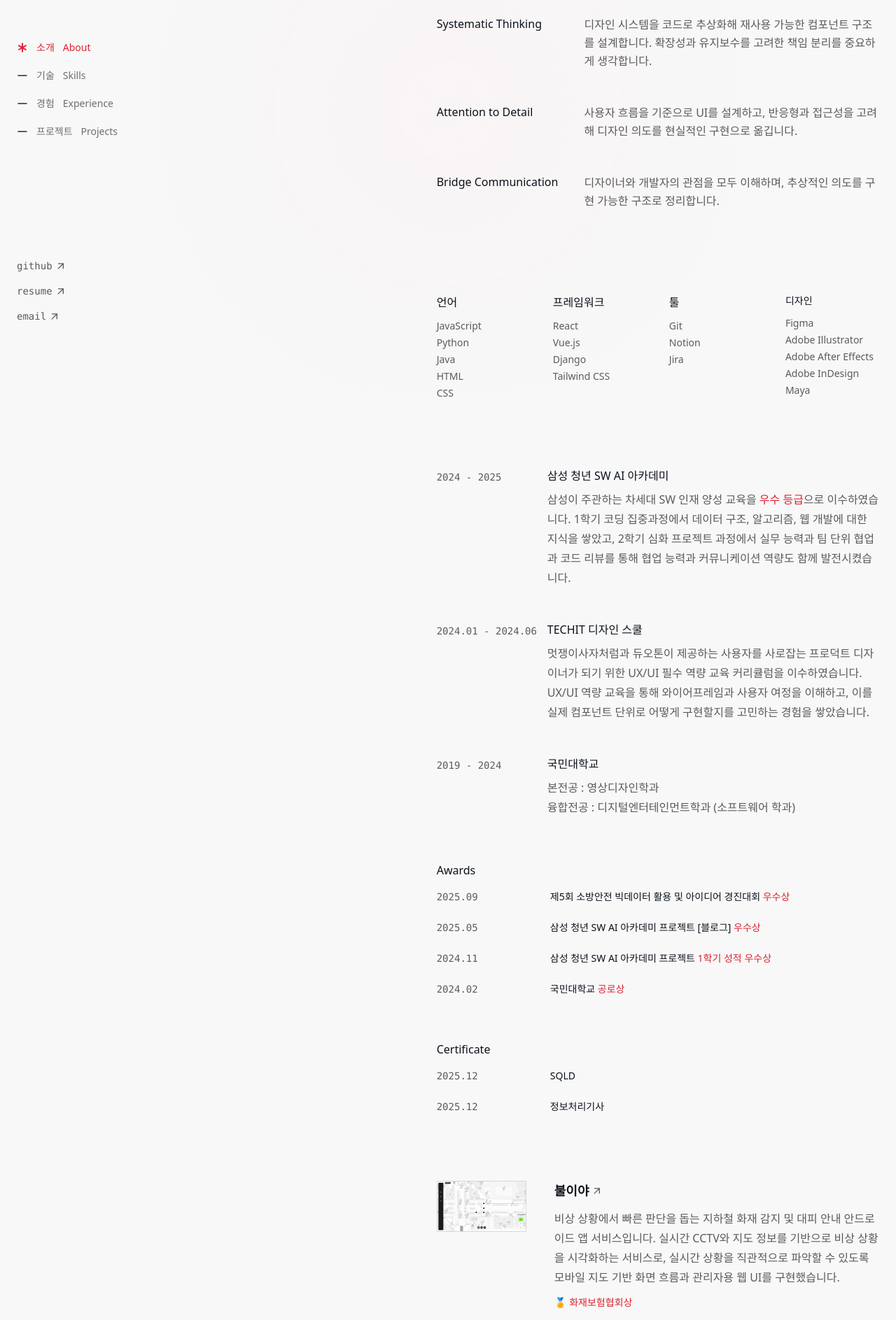
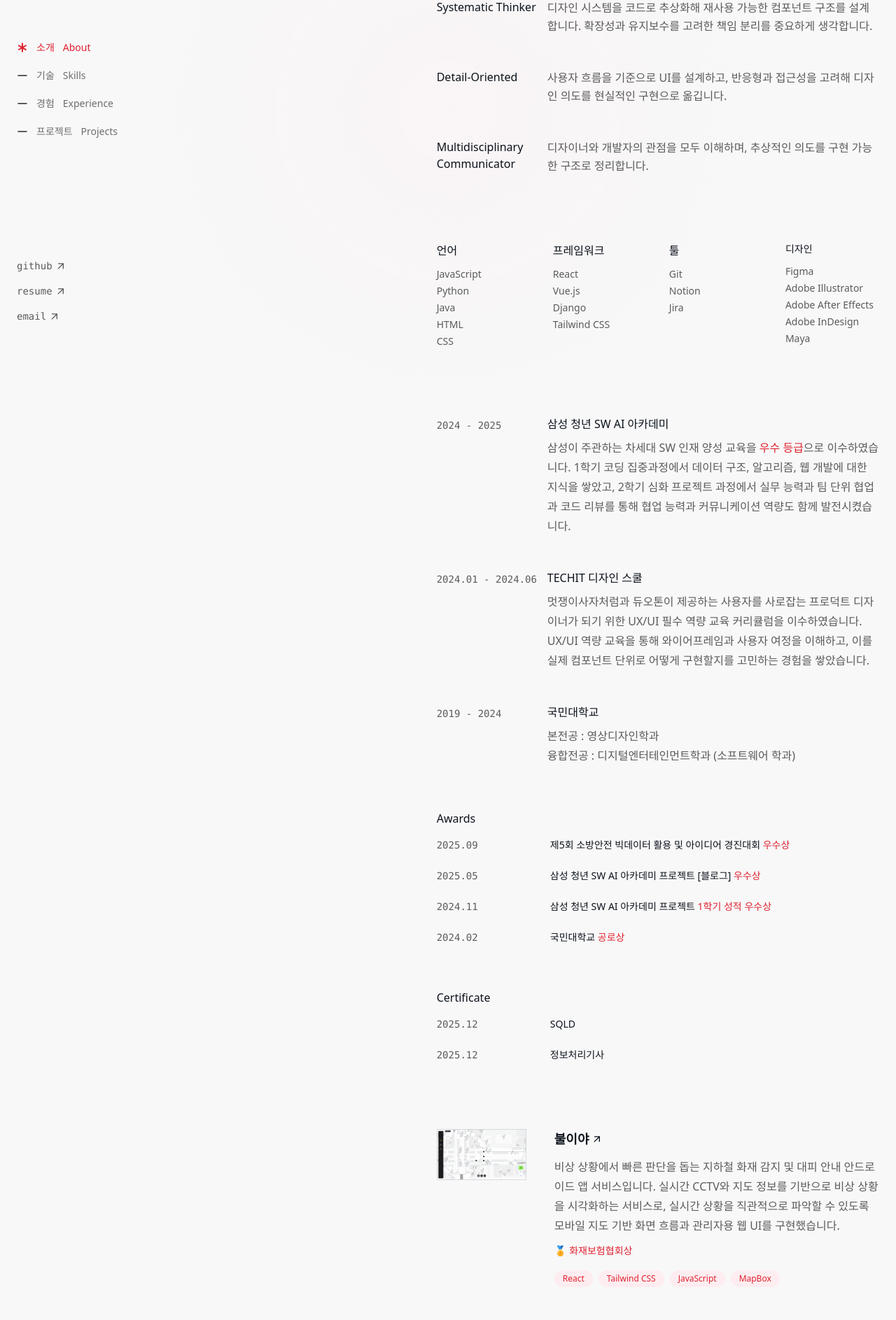
Before and after one commit to amazingchawon/portfolio, a React (Vite) app: page / in a window 1280 px wide. Shown: the part 242-2129 px from the top of the page at 70% size. Built offline with nearby package versions, Linux system fonts and the light colour scheme.

Commit message:
feat: add interactive hover focus for list items

```diff
--- a/src/App.tsx
+++ b/src/App.tsx
@@ -33,7 +33,7 @@ export default function App() {
   }, [])
 
   return (
-    <div className="relative min-h-dvh bg-bg text-text">
+    <div className="relative min-h-dvh bg-bg text-text cursor-default">
       {/* spotlight overlay (클릭/스크롤 방해 X) */}
       <div
         className="pointer-events-none fixed inset-0 z-10"
--- a/src/index.css
+++ b/src/index.css
@@ -1,5 +1,7 @@
 @import './styles/tokens.css';
 @import './styles/navmark.css';
+@import './styles/components.css';
+
 @import '@fontsource/pretendard/100.css';
 @import '@fontsource/pretendard/200.css';
 @import '@fontsource/pretendard/300.css';
--- a/src/sections/About.tsx
+++ b/src/sections/About.tsx
@@ -1,11 +1,12 @@
 export default function About() {
   return (
     <div className="space-y-4 font-light">
-      <h2 className="lg:hidden text-xl font-semibold text-text pb-4">소개</h2>
-      <div className="text-muted space-y-2 font-light">
+      <h2 className="pb-4 text-xl font-semibold text-text lg:hidden">소개</h2>
+
+      <div className="space-y-2 font-light text-muted">
         <p>
-          <span className="text-primary font-normal">디자인의 감각</span>에
-          <span className="text-primary font-normal"> 개발의 논리</span>를 더해,
+          <span className="font-normal text-primary">디자인의 감각</span>에
+          <span className="font-normal text-primary"> 개발의 논리</span>를 더해,
           사용자 경험을 구현합니다.
         </p>
 
@@ -17,38 +18,46 @@ export default function About() {
         </p>
       </div>
 
-      <div className="mt-10">
-        <div className="flex flex-col py-6 lg:flex-row lg:items-start group">
-          <h3 className="w-full text-md font-medium text-text lg:w-1/3 group-hover:text-primary transition-colors">
-            Systematic Thinking
+      {/* list focus + hover highlight */}
+      <ul className="interactive-list mt-10 space-y-12">
+        <li className="interactive-list-item group flex flex-col lg:grid lg:grid-cols-8 lg:items-start">
+          {/* background layer */}
+          <div aria-hidden className="interactive-list-item-bg" />
+
+          <h3 className="relative z-10 w-full text-md font-medium text-text transition-colors duration-200 lg:col-span-2 group-hover:text-primary">
+            Systematic Thinker
           </h3>
-          <p className="mt-2 w-full leading-relaxed text-muted lg:mt-0 lg:w-2/3">
+          <p className="relative z-10 mt-2 w-full leading-relaxed text-muted lg:mt-0 lg:col-span-6">
             디자인 시스템을 코드로 추상화해 재사용 가능한 컴포넌트 구조를
             설계합니다. 확장성과 유지보수를 고려한 책임 분리를 중요하게
             생각합니다.
           </p>
-        </div>
+        </li>
 
-        <div className="flex flex-col py-6 lg:flex-row lg:items-start group">
-          <h3 className="w-full text-md font-medium text-text lg:w-1/3 group-hover:text-primary transition-colors">
-            Attention to Detail
+        <li className="interactive-list-item group flex flex-col lg:grid lg:grid-cols-8 lg:items-start">
+          <div aria-hidden className="interactive-list-item-bg" />
+
+          <h3 className="relative z-10 w-full text-md font-medium text-text transition-colors duration-200 lg:col-span-2 group-hover:text-primary">
+            Detail-Oriented
           </h3>
-          <p className="mt-2 w-full leading-relaxed text-muted lg:mt-0 lg:w-2/3">
+          <p className="relative z-10 mt-2 w-full leading-relaxed text-muted lg:mt-0 lg:col-span-6">
             사용자 흐름을 기준으로 UI를 설계하고, 반응형과 접근성을 고려해
             디자인 의도를 현실적인 구현으로 옮깁니다.
           </p>
-        </div>
+        </li>
 
-        <div className="flex flex-col py-6 lg:flex-row lg:items-start group">
-          <h3 className="w-full text-md font-medium text-text lg:w-1/3 group-hover:text-primary transition-colors">
-            Bridge Communication
+        <li className="interactive-list-item group flex flex-col lg:grid lg:grid-cols-8 lg:items-start">
+          <div aria-hidden className="interactive-list-item-bg" />
+
+          <h3 className="relative z-10 w-full text-md font-medium text-text transition-colors duration-200 lg:col-span-2 group-hover:text-primary">
+            Multidisciplinary Communicator
           </h3>
-          <p className="mt-2 w-full leading-relaxed text-muted lg:mt-0 lg:w-2/3">
+          <p className="relative z-10 mt-2 w-full leading-relaxed text-muted lg:mt-0 lg:col-span-6">
             디자이너와 개발자의 관점을 모두 이해하며, 추상적인 의도를 구현
             가능한 구조로 정리합니다.
           </p>
-        </div>
-      </div>
+        </li>
+      </ul>
     </div>
   )
 }
--- a/src/sections/Experience.tsx
+++ b/src/sections/Experience.tsx
@@ -94,20 +94,22 @@ const CERTIFICATES: RecordItem[] = [
 
 export default function Experiences() {
   return (
-    <div className="space-y-4">
+    <div className=" space-y-6">
       <h2 className="lg:hidden text-xl font-semibold text-text pb-4">경험</h2>
 
-      <div className="space-y-12">
+      <ul className="interactive-list space-y-12">
         {EXPERIENCES.map((exp) => (
-          <div
+          <li
             key={`${exp.period}-${exp.title}`}
-            className="md:grid md:grid-cols-8"
+            className="interactive-list-item md:grid md:grid-cols-8"
           >
-            <p className="text-sm font-mono text-muted md:col-span-2 md:mt-1 md:self-start">
+            <div aria-hidden className="interactive-list-item-bg" />
+
+            <p className="relative z-10 text-sm font-mono text-muted md:col-span-2 md:mt-1 md:self-start">
               {exp.period}
             </p>
 
-            <div className="mt-3 md:mt-0 md:col-span-6">
+            <div className="relative z-10 mt-3 md:mt-0 md:col-span-6">
               <h3 className="text-md font-medium text-text">{exp.title}</h3>
 
               {exp.description.length > 0 && (
@@ -116,9 +118,9 @@ export default function Experiences() {
                 </div>
               )}
             </div>
-          </div>
+          </li>
         ))}
-      </div>
+      </ul>
 
       {/* Awards */}
       <RecordSection title="Awards" items={AWARDS} />
--- a/src/sections/Projects.tsx
+++ b/src/sections/Projects.tsx
@@ -60,15 +60,36 @@ const PROJECTS: Project[] = [
 
 export default function Projects() {
   return (
-    <div className="space-y-4">
-      <h2 className="lg:hidden text-xl font-semibold text-text pb-4">
+    <section className="space-y-4" aria-labelledby="projects-title">
+      <h2
+        id="projects-title"
+        className="pb-4 text-xl font-semibold text-text lg:hidden"
+      >
         프로젝트
       </h2>
 
-      <div className="space-y-12">
+      {/* list scope: hover 시 흐림/강조 */}
+      <ul className="interactive-list space-y-12">
         {PROJECTS.map((p) => (
-          <article key={p.title} className="md:grid md:grid-cols-8 md:gap-10">
-            <div className="md:col-span-2">
+          <li
+            key={p.title}
+            className="interactive-list-item group md:grid md:grid-cols-8 md:gap-10 cursor-pointer"
+          >
+            {p.href ? (
+              <a
+                href={p.href}
+                target="_blank"
+                rel="noreferrer"
+                aria-label={`${p.title} 프로젝트 열기`}
+                className="absolute inset-0 z-10"
+              />
+            ) : null}
+
+            {/* background layer (hover 시 등장) */}
+            <div aria-hidden className="interactive-list-item-bg" />
+
+            {/* content layer */}
+            <div className="relative z-10 md:col-span-2">
               <img
                 src={p.imageSrc}
                 alt={p.imageAlt}
@@ -77,49 +98,43 @@ export default function Projects() {
               />
             </div>
 
-            <div className="mt-4 md:mt-0 md:col-span-6">
+            <article className="relative z-10 mt-4 md:col-span-6 md:mt-0">
               {/* title + external link */}
-              <div className="group flex gap-1">
-                <h3 className="text-lg font-semibold text-text cursor-pointer">
+              <div className="flex items-center gap-1">
+                <h3 className="text-lg font-semibold text-text group-hover:text-primary">
                   {p.title}
                 </h3>
 
-                {p.href ? (
-                  <a
-                    className="inline-flex items-center gap-1 text-sm text-muted hover:text-text"
-                    href={p.href}
-                    target="_blank"
-                    rel="noreferrer"
-                    aria-label={`${p.title} 링크 열기`}
-                  >
-                    <ExternalLinkIcon className="h-4 w-4 translate-y-px transition-transform duration-200 ease-out group-hover:-translate-y-0.5 group-hover:translate-x-0.5" />
-                  </a>
-                ) : null}
+                <ExternalLinkIcon className="h-4 w-4 translate-y-px transition-transform duration-200 ease-out group-hover:-translate-y-1 group-hover:translate-x-1 group-hover:text-primary" />
               </div>
 
               {/* description */}
-              <div className="mt-3 space-y-2 text-muted font-light text-base/7">
+              <p className="mt-3 text-base/7 font-light text-muted">
                 {p.description}
-              </div>
+              </p>
 
               {/* award */}
               {p.award ? (
-                <p className="mt-3 text-sm text-text cursor-default">
-                  <span className="mr-1">🏅</span>
-                  <span className="text-primary font-medium">{p.award}</span>
+                <p className="mt-3 text-sm text-text">
+                  <span className="mr-1" aria-hidden>
+                    🏅
+                  </span>
+                  <span className="font-medium text-primary">{p.award}</span>
                 </p>
               ) : null}
 
               {/* tags */}
-              <div className="mt-4 flex flex-wrap gap-2">
+              <ul className="mt-4 flex flex-wrap gap-2">
                 {p.tags.map((t) => (
-                  <Tag key={t}>{t}</Tag>
+                  <li key={t}>
+                    <Tag>{t}</Tag>
+                  </li>
                 ))}
-              </div>
-            </div>
-          </article>
+              </ul>
+            </article>
+          </li>
         ))}
-      </div>
-    </div>
+      </ul>
+    </section>
   )
 }
--- /dev/null
+++ b/src/styles/components.css
@@ -0,0 +1,42 @@
+@layer components {
+  /* ------------------------------------------------------------------
+   * Interactive List
+   * - 데스크톱(hover 가능한 환경)에서: 리스트 hover 시 전체 흐림
+   * - hover된 아이템만 다시 또렷 + 배경 레이어(inset)로 강조
+   * ------------------------------------------------------------------ */
+
+  .interactive-list {
+  }
+
+  /* item: opacity 전환 + 배경 레이어를 깔기 위해 relative 필요 */
+  .interactive-list-item {
+    @apply relative rounded-sm transition-opacity duration-200 motion-reduce:transition-none;
+  }
+
+  /* 아이템 뒤에 깔릴 배경 레이어 */
+  .interactive-list-item-bg {
+    @apply absolute -inset-x-4 -inset-y-4 z-0 hidden rounded-sm opacity-0 transition
+    motion-reduce:transition-none lg:block;
+  }
+
+  /* hover 가능한(마우스) 환경에서만 인터랙션 */
+  @media (hover: hover) and (pointer: fine) {
+    /* 리스트 hover 시: 아이템 전체 흐림 */
+    .interactive-list:hover > .interactive-list-item {
+      @apply lg:opacity-50;
+    }
+
+    /* hover된 아이템만 다시 또렷 */
+    .interactive-list:hover > .interactive-list-item:hover {
+      @apply lg:opacity-100;
+    }
+
+    /* hover된 아이템의 배경 레이어 활성화 (토큰 기반) */
+    .interactive-list:hover
+      > .interactive-list-item:hover
+      .interactive-list-item-bg {
+      @apply bg-surface-accent/30 opacity-100 drop-shadow-sm
+        shadow-[inset_0_1px_0_0_rgba(0,0,0,0.04)];
+    }
+  }
+}
```
